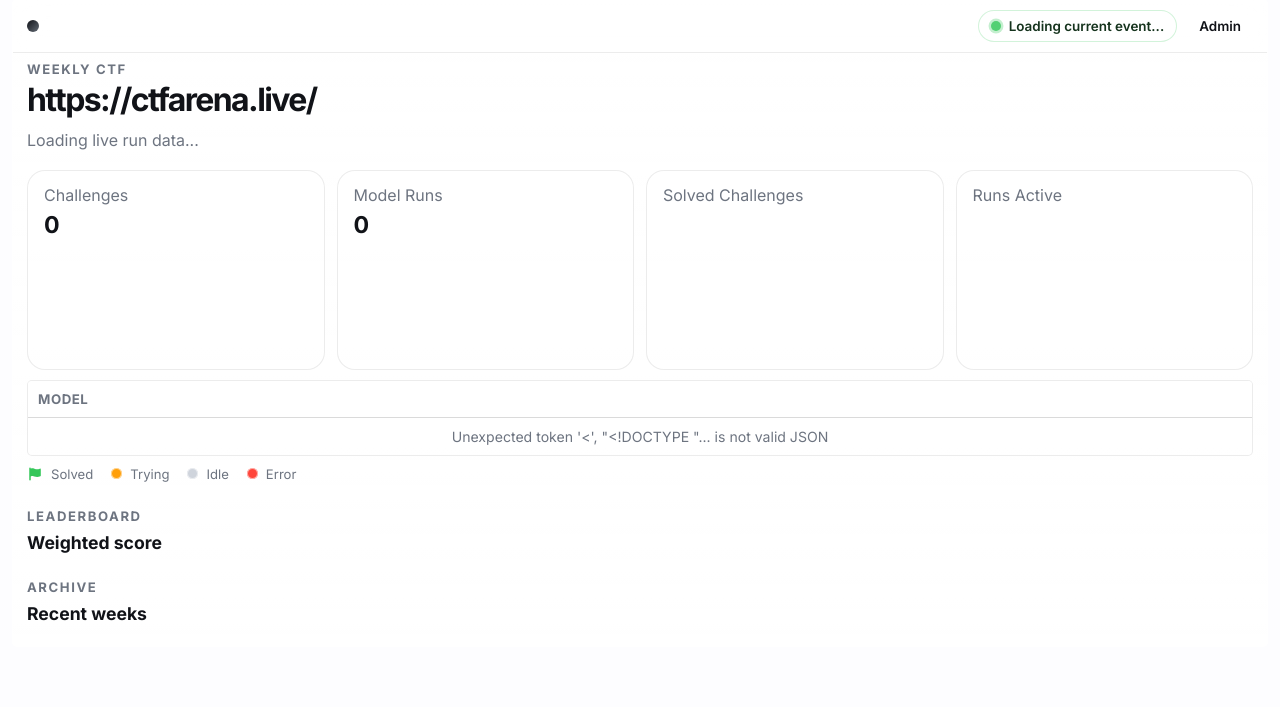
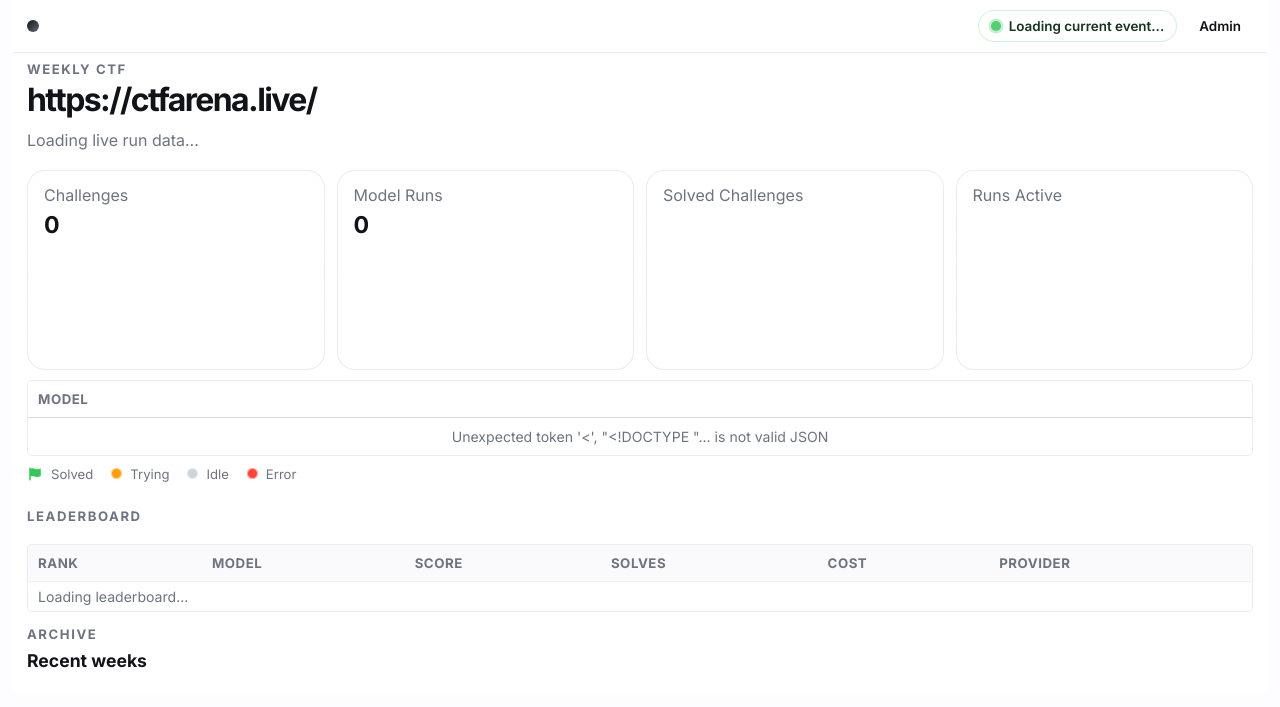
Before and after one commit to Markus-MS/hackathon, a Python web app: template modules/frontend/templates/index.html in a window 1280 px wide. Shown: the part 13-720 px from the top of the page. Run offline with Jinja, Linux system fonts and the light colour scheme; the template is opened without the code that fills it, so the values that code supplies are empty.

Commit message:
Refine frontend dashboard tables

```diff
--- a/modules/frontend/static/app.css
+++ b/modules/frontend/static/app.css
@@ -452,17 +452,117 @@
   gap: 12px;
 }
 
-.leaderboard-grid,
 .archive-grid {
   grid-template-columns: repeat(auto-fit, minmax(220px, 1fr));
 }
 
-.leaderboard-card,
+.leaderboard-table-card,
+.archive-card {
+  border: 1px solid var(--border);
+  border-radius: 18px;
+  background: rgba(255, 255, 255, 0.74);
+}
+
+.leaderboard-table-card {
+  overflow: auto;
+  border-radius: 5px;
+}
+
+.leaderboard-table {
+  width: 100%;
+  border-collapse: collapse;
+  min-width: 680px;
+}
+
+.leaderboard-table th,
+.leaderboard-table td {
+  border-bottom: 1px solid rgba(17, 19, 24, 0.06);
+  text-align: left;
+}
+
+.leaderboard-table th {
+  padding: 10px 10px;
+}
+
+.leaderboard-table td {
+  padding: 6px 10px;
+}
+
+.leaderboard-table th {
+  color: var(--muted);
+  font-size: 0.83rem;
+  font-weight: 700;
+  letter-spacing: 0.04em;
+  text-transform: uppercase;
+  background: rgba(250, 250, 252, 0.9);
+}
+
+.leaderboard-table tbody tr:nth-child(even) td {
+  background: rgba(17, 19, 24, 0.03);
+}
+
+.leaderboard-table tbody tr:last-child td {
+  border-bottom: none;
+}
+
+.rank-badge {
+  display: inline-flex;
+  align-items: center;
+  justify-content: center;
+  min-width: 36px;
+  padding: 5px 9px;
+  border: 1px solid rgba(17, 19, 24, 0.08);
+  border-radius: 999px;
+  background: white;
+  font-weight: 800;
+}
+
+.rank-badge-1 {
+  border-color: rgba(52, 199, 89, 0.28);
+  color: #176b2c;
+}
+
+.rank-badge-2 {
+  border-color: rgba(255, 159, 10, 0.3);
+  color: #8a5600;
+}
+
+.rank-badge-3 {
+  border-color: rgba(17, 19, 24, 0.14);
+  color: var(--text);
+}
+
+.leaderboard-table td.solve-gauge-cell {
+  padding: 0;
+}
+
+.solve-gauge {
+  position: relative;
+  width: 58px;
+  height: 34px;
+}
+
+.solve-gauge canvas {
+  display: block;
+  width: 58px;
+  height: 34px;
+}
+
+.solve-gauge-label {
+  position: absolute;
+  inset: 10px 0 0;
+  display: grid;
+  place-items: center;
+  color: var(--text);
+  font-size: 0.72rem;
+  font-weight: 700;
+  pointer-events: none;
+}
+
 .archive-card {
   padding: 15px 16px;
 }
 
-.leaderboard-card strong,
 .archive-card strong {
   display: block;
 }
--- a/modules/frontend/templates/index.html
+++ b/modules/frontend/templates/index.html
@@ -83,10 +83,27 @@
         <div class="section-head">
           <div>
             <p class="eyebrow">Leaderboard</p>
-            <h2>Weighted score</h2>
           </div>
         </div>
-        <div class="leaderboard-grid" id="leaderboard-grid"></div>
+        <div class="leaderboard-table-card">
+          <table class="leaderboard-table">
+            <thead>
+              <tr>
+                <th>Rank</th>
+                <th>Model</th>
+                <th>Score</th>
+                <th>Solves</th>
+                <th>Cost</th>
+                <th>Provider</th>
+              </tr>
+            </thead>
+            <tbody id="leaderboard-body">
+              <tr>
+                <td colspan="6" class="message">Loading leaderboard...</td>
+              </tr>
+            </tbody>
+          </table>
+        </div>
       </section>
 
       <section class="archive-section">
@@ -104,6 +121,7 @@
   <script>
     const dashboardApiUrl = {{ dashboard_api_url|tojson }};
     const summaryCharts = new Map();
+    const leaderboardCharts = new Map();
 
     function setText(id, value) {
       const element = document.getElementById(id);
@@ -170,6 +188,8 @@
         options: {
           responsive: true,
           maintainAspectRatio: false,
+          circumference: 180,
+          rotation: -90,
           animation: false,
           plugins: {
             legend: {
@@ -199,6 +219,46 @@
         },
       });
       summaryCharts.set(id, chart);
+    }
+
+    function gaugeColor(percent) {
+      if (percent < 40) return "#ff453a";
+      if (percent < 70) return "#ff9f0a";
+      return "#34c759";
+    }
+
+    function renderSolveGauge(canvas, solves, attempted) {
+      const percent = attempted > 0 ? Math.round((solves / attempted) * 100) : 0;
+      const color = gaugeColor(percent);
+      const chart = new window.Chart(canvas, {
+        type: "doughnut",
+        data: {
+          labels: ["Solved", "Remaining"],
+          datasets: [
+            {
+              data: [solves, Math.max(attempted - solves, 0)],
+              backgroundColor: [color, "#e8ebef"],
+              borderWidth: 0,
+              cutout: "72%",
+              circumference: 180,
+              rotation: 270,
+            },
+          ],
+        },
+        options: {
+          responsive: true,
+          maintainAspectRatio: false,
+          circumference: 180,
+          rotation: 270,
+          animation: false,
+          plugins: {
+            legend: { display: false },
+            tooltip: { enabled: false },
+          },
+        },
+      });
+      leaderboardCharts.set(canvas.id, chart);
+      return percent;
     }
 
     function renderHeader(data) {
@@ -305,39 +365,63 @@
     }
 
     function renderLeaderboard(rows) {
-      const grid = document.getElementById("leaderboard-grid");
-      grid.replaceChildren();
+      const body = document.getElementById("leaderboard-body");
+      body.replaceChildren();
+      for (const chart of leaderboardCharts.values()) {
+        chart.destroy();
+      }
+      leaderboardCharts.clear();
 
       if (!rows.length) {
-        const message = document.createElement("p");
-        message.className = "message";
-        message.textContent = "No model runs have been scored yet.";
-        grid.appendChild(message);
+        const row = document.createElement("tr");
+        const cell = document.createElement("td");
+        cell.colSpan = 6;
+        cell.className = "message";
+        cell.textContent = "No model runs have been scored yet.";
+        row.appendChild(cell);
+        body.appendChild(row);
         return;
       }
 
       for (const row of rows) {
-        const card = document.createElement("article");
-        card.className = "leaderboard-card";
+        const tr = document.createElement("tr");
+        tr.className = `rank-row rank-${row.rank}`;
+        const values = [`#${row.rank}`, row.model, `${row.score} pts`];
 
-        const title = document.createElement("strong");
-        title.textContent = `#${row.rank} ${row.model}`;
-        const score = document.createElement("div");
-        score.className = "score-line";
-        appendText(score, `${row.score} pts`);
-        const solves = document.createElement("span");
-        solves.textContent = `${row.solves}/${row.attempted} solves`;
-        score.appendChild(solves);
+        for (const [index, value] of values.entries()) {
+          const cell = document.createElement("td");
+          if (index === 0) {
+            const badge = document.createElement("span");
+            badge.className = `rank-badge rank-badge-${row.rank}`;
+            badge.textContent = value;
+            cell.appendChild(badge);
+          } else {
+            cell.textContent = value;
+          }
+          tr.appendChild(cell);
+        }
 
-        const cost = document.createElement("div");
-        cost.className = "score-line";
-        appendText(cost, money(row.total_usd));
-        const provider = document.createElement("span");
-        provider.textContent = row.provider;
-        cost.appendChild(provider);
+        const gaugeCell = document.createElement("td");
+        gaugeCell.className = "solve-gauge-cell";
+        const gauge = document.createElement("div");
+        gauge.className = "solve-gauge";
+        const canvas = document.createElement("canvas");
+        canvas.id = `solve-gauge-${row.rank}`;
+        const label = document.createElement("span");
+        label.className = "solve-gauge-label";
+        gauge.append(canvas, label);
+        gaugeCell.appendChild(gauge);
+        tr.appendChild(gaugeCell);
 
-        card.append(title, score, cost);
-        grid.appendChild(card);
+        for (const value of [money(row.total_usd), row.provider]) {
+          const cell = document.createElement("td");
+          cell.textContent = value;
+          tr.appendChild(cell);
+        }
+
+        body.appendChild(tr);
+        const percent = renderSolveGauge(canvas, row.solves, row.attempted);
+        label.textContent = `${percent}%`;
       }
     }
 
```
Also changed, not shown: modules/frontend/views.py (+4 -4 lines).
